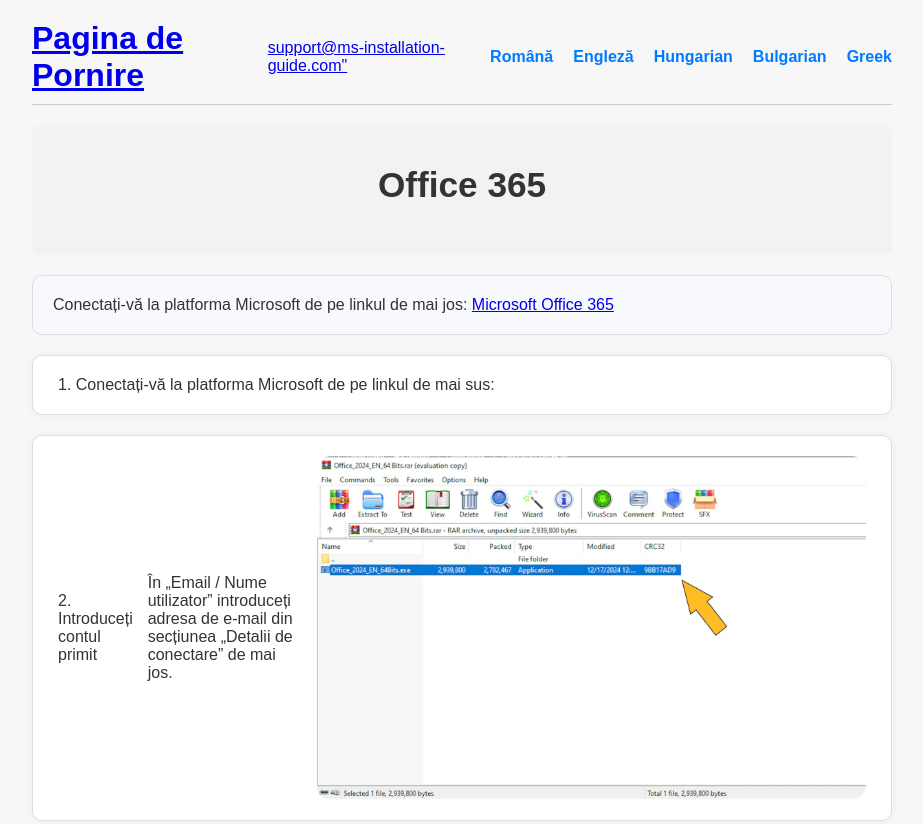
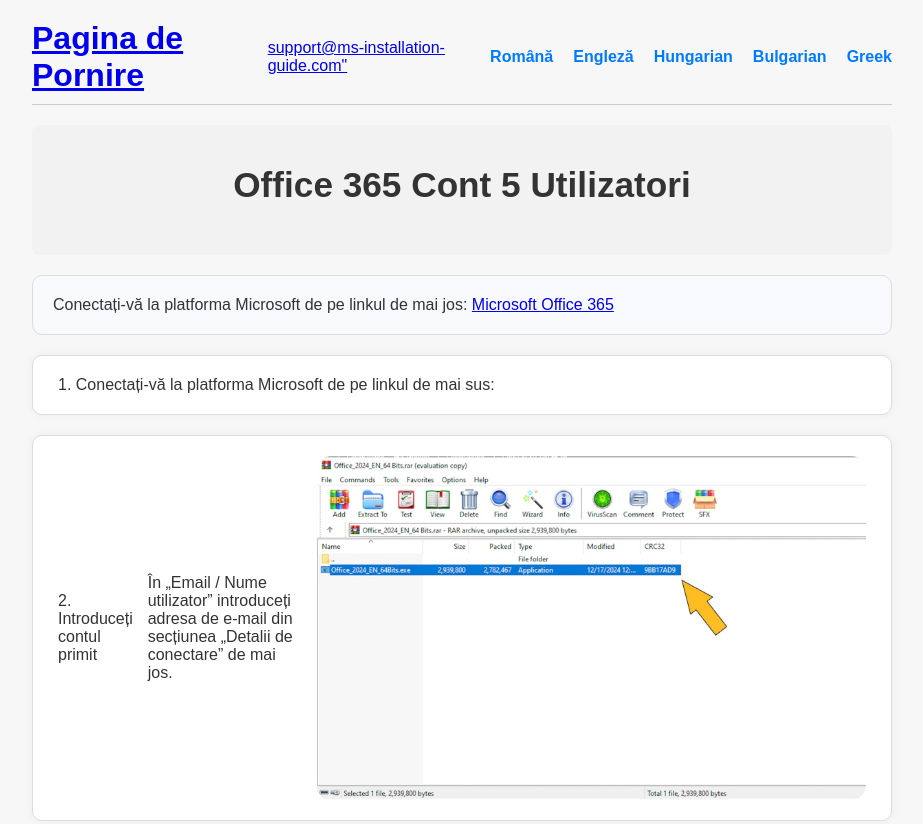
Before and after one commit to NaghiBogdan109/Instructiuni, a plain HTML site: page html/office/office-365-account.html in a window 1280 px wide. Shown: the top 824 px of the page, without its empty margins (178-1101 px from the left). Drawn offline with Linux system fonts and the light colour scheme.

Commit message:
Update office-365-account.html

```diff
--- a/html/office/office-365-account.html
+++ b/html/office/office-365-account.html
@@ -2,7 +2,7 @@
 <html lang="ro">
 <head>
   <meta charset="UTF-8" />
-  <title>Office 365 Cont 5 utilizatori</title>
+  <title>Office 365 Cont 5 Utilizatori</title>
   <link rel="stylesheet" href="../../style.css" />
 </head>
 <body>
@@ -10,7 +10,7 @@
   <hr />
 
 <div class="page-title">
-    <h1>Office 365</h1>
+    <h1>Office 365 Cont 5 Utilizatori</h1>
 </div>
 
 <!-- Div 1: Informații despre instalare (de ex. recomandare descărcare) -->
```
